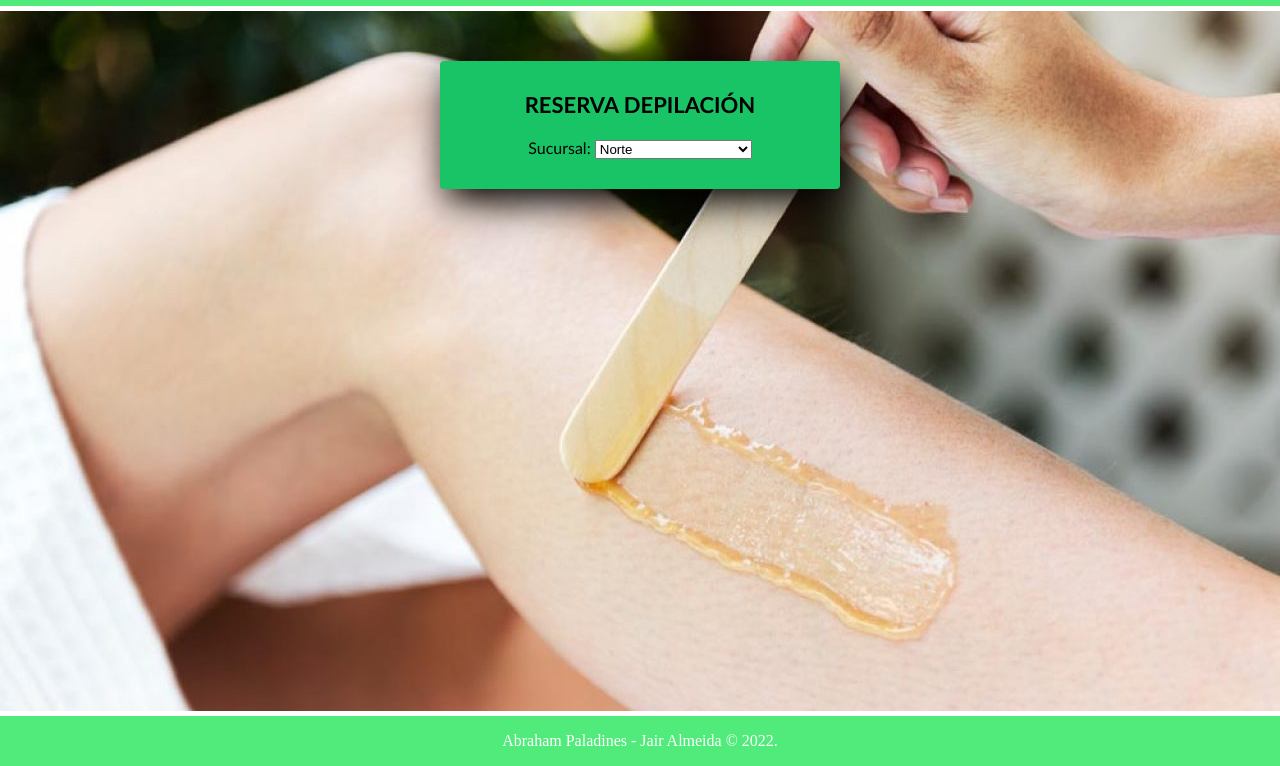
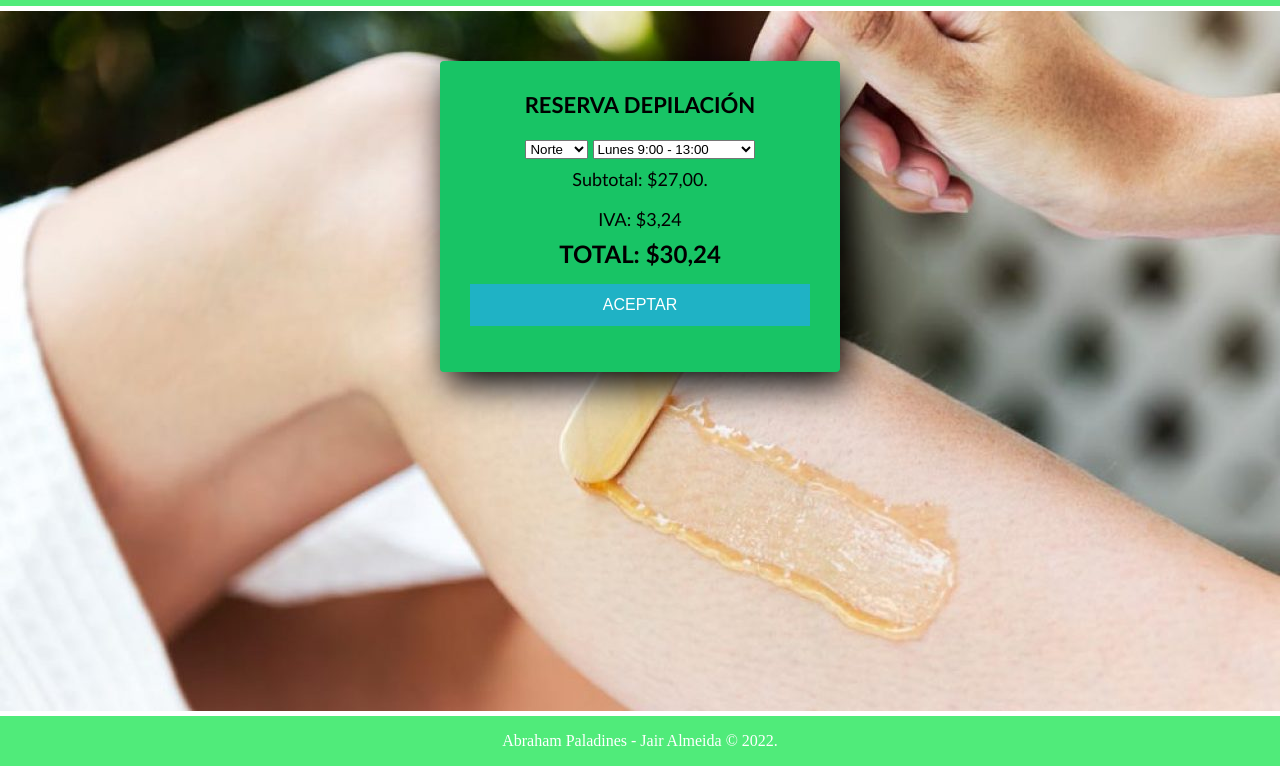
Before and after one commit to abrahampb98/Proyecto, a plain HTML site: page Proyecto/RegistroDepilaciónNormal.html in a window 1280 px wide. Shown: the part 34-800 px from the top of the page. Drawn offline with Linux system fonts and the light colour scheme; files whose address does not match are found by name.

Commit message:
Update RegistroDepilaciónNormal.html
Se crea el formulario para el registro del servicio depilacion modalidad normal. Se emplea el uso de selects options

```diff
--- a/Proyecto/RegistroDepilaciónNormal.html
+++ b/Proyecto/RegistroDepilaciónNormal.html
@@ -1,11 +1,13 @@
 <!DOCTYPE html>
+<html lang="en">
 <head>
-    <title>SpaWeb</title>
+    <title>Registro depilación Normal</title>
     <meta charset="utf-8" />
-    <meta name ="viewport" content="width=device-width , initial-scale1.0">
+    <meta name="viewport" content="width=device-width, initial-scale=1">
     <meta http-equiv= "X-UA-Compatible" content= "ie=edge">
+    <script type="text/Javascript" src="dynamic.js"></script>
 
-    <link rel="stylesheet" type="text/css" href="estilos3.css" />
+    <link rel="stylesheet" type="text/css" href="estilos3.css"/>
 </head>
 <body>
 
@@ -25,17 +27,41 @@
 
             <section class="form-register">
                 <h4>RESERVA DEPILACIÓN</h4>
-                <label for= "Sucursal">Sucursal:</label>
-                <select name ="sucursal">
-                    <option disabled= "">Selecciona una opción</option>
-                    <option value = "Norte">Norte</option>
-                    <option value = "Sur">Sur</option>
-                    <option value = "Centro">Centro</option>
-                </select>
 
+                        <select name="sucursal" id="sucursal" class="">
+                            <option value= "Norte">Norte</option>
+                            <option value= "Centro">Centro</option>
+                            <option value= "Sur">Sur</option>
+                        </select>
+
+                        <select name ="dia" id="dia" class="">
+                            <option value="lunesmañana">Lunes 9:00 - 13:00</option>
+                            <option value="lunestarde">Lunes 14:00 - 18:00</option>
+                            <option value="lunesnoche">Lunes 18:00 - 21:00</option>
+                            <option value="martesmañana">Martes 9:00 - 13:00</option>
+                            <option value="martestarde">Martes 14:00 - 18:00</option>
+                            <option value="martesnoche">Martes 18:00 - 21:00</option>
+                            <option value="miercolesmañana">Miercoles 9:00 - 13:00</option>
+                            <option value="miercolestarde">Miercoles 14:00 - 18:00</option>
+                            <option value="miercolesnoche">Miercoles 18:00 - 21:00</option>
+                            <option value="juevesmañana">Jueves 9:00 - 13:00</option>
+                            <option value="juevestarde">Jueves 14:00 - 18:00</option>
+                            <option value="juevesnoche">Jueves 18:00 - 21:00</option>>
+                            <option value="viernesmañana">Viernes 9:00 - 13:00</option>
+                            <option value="viernestarde">Viernes 14:00 - 18:00</option>
+                            <option value="viernesnoche">Viernes 18:00 - 21:00</option>
+                            <option value="sabadomañana">Sabado 9:00 - 13:00</option>
+                            <option value="sabadotarde">Sabado 14:00 - 18:00</option>
+
+                        </select>
+                        <p>Subtotal: $27,00.</p>
+                        <p>IVA: $3,24</p>
+                        <h2>TOTAL: $30,24</h2>
+                        <button class="botons"  onclick="registro();" type="button">ACEPTAR</button>
             </section>
 
         </div>
+        <script src="dynamic.js"></script>
 
         <div class="item footer centro">
             Abraham Paladines - Jair Almeida &copy; 2022.
@@ -45,18 +71,7 @@
 
     </section>
     <script>
-        function horariod(s1,s2){
-            var s1= document.getElementById(s1);
-            var s2 = document.getElementById(s2);
 
-            s2.innerHTML = "";
-            if(s1.value == "lunes")
-            {
-                var optionArray = ['mañana|Mañana', 'tarde|Tarde',  'noche|Noche'];
-            }else if(s1.value == martes){
-
-            }
-        }
     </script>
 </body>
 </html>
```
